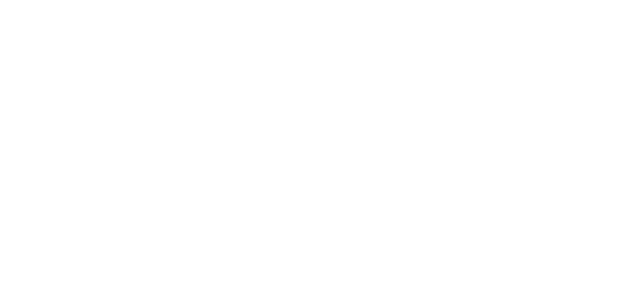
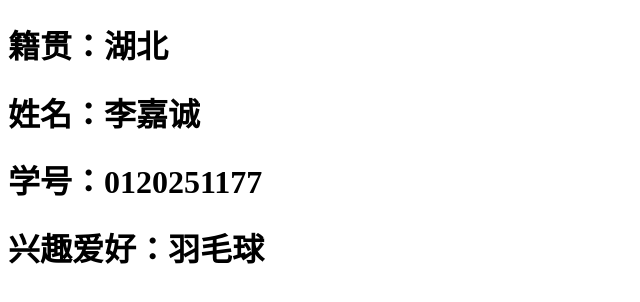
Before and after one commit to Lss-jc/LiJiaCheng_resume_20260907, a plain HTML site: page index.html in a window 1280 px wide. Shown: the whole page, without its empty margins (0-640 px from the left). Drawn offline with Linux system fonts and the light colour scheme.

Commit message:
Update index.html

```diff
--- a/index.html
+++ b/index.html
@@ -6,6 +6,9 @@
     <title>LiJiaCheng</title>
 </head>
 <body>
-
+    <h1>籍贯：湖北</h1>
+    <h1>姓名：李嘉诚</h1>
+    <h1>学号：0120251177</h1>
+    <h1>兴趣爱好：羽毛球</h1>
 </body>
 </html>
```
